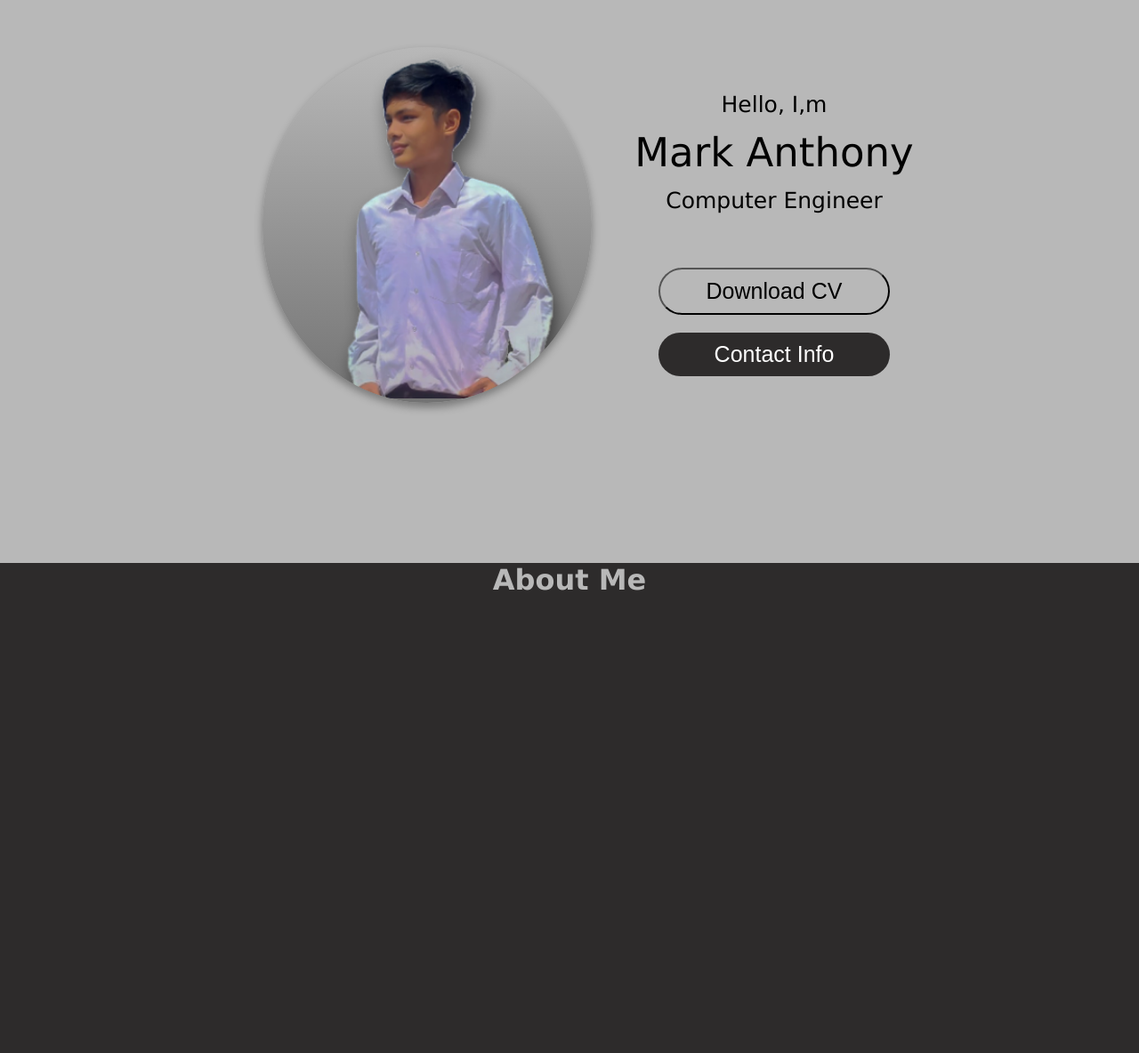
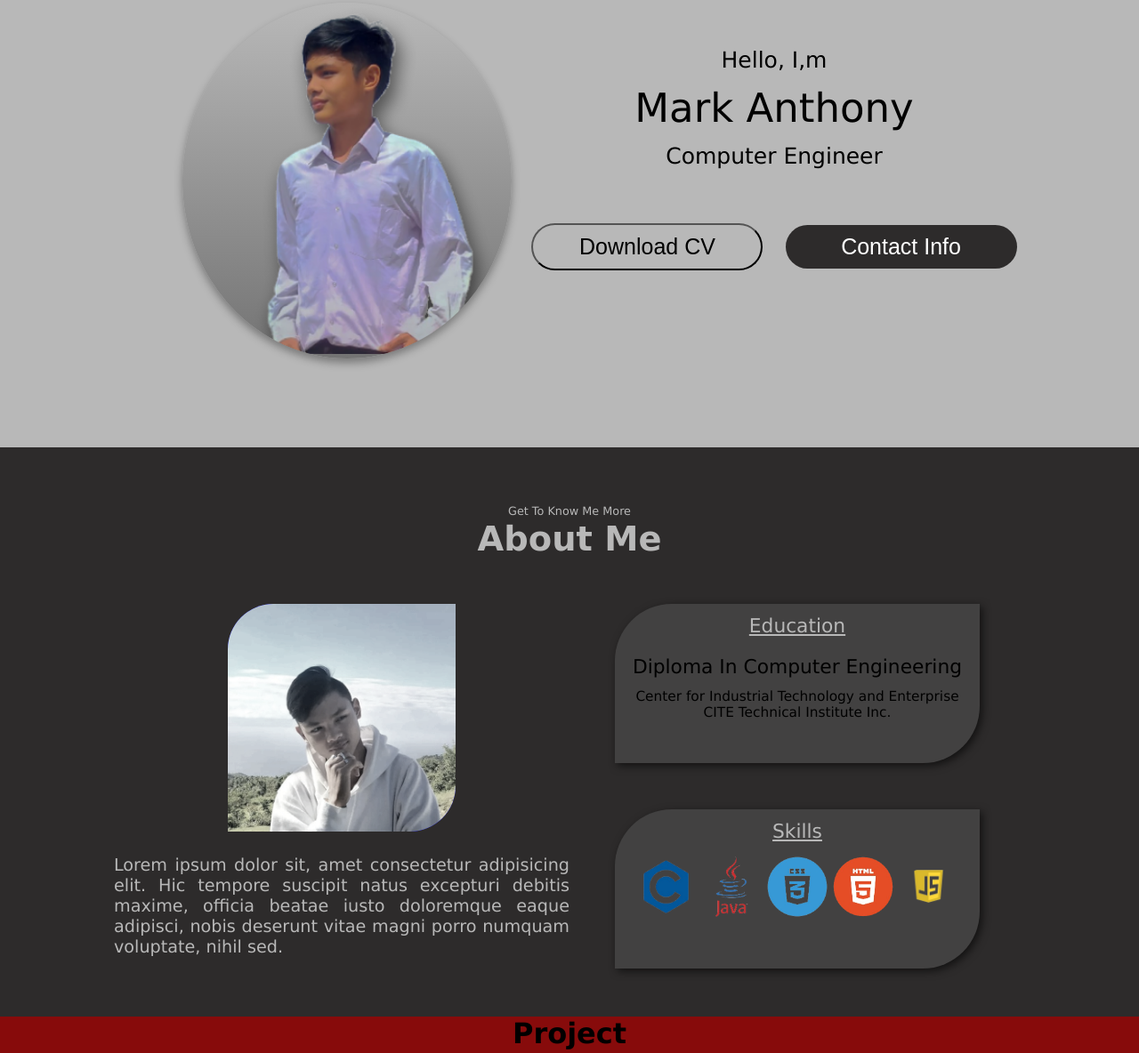
Before and after one commit to villa-mark/official-portfolio, a plain HTML site: page Porfolio-mobile-deskstop/portfolio-1/index.htm in a window 1280 px wide. Shown: the part 171-1355 px from the top of the page at 89% size. Drawn offline with Linux system fonts and the light colour scheme.

Commit message:
added the about page content for deskstop

```diff
--- /dev/null
+++ b/Porfolio-mobile-deskstop/portfolio-1/asset/css/style-biggerD.css
@@ -0,0 +1,87 @@
+nav, #empty{
+  height: 70px;
+  box-shadow: none;
+}
+
+.logo img{
+  width: 200px;
+}
+
+.navLink{
+  font-size: 20px;
+  margin-top: 36px;
+  gap: 5vw;
+}
+
+/* MAIN */
+
+
+main{
+  display: flex;
+  justify-content: center;
+  height: 600px;
+}
+
+.circleContainer{
+  max-width: 460px;
+  height: 100%;
+}
+
+.circle{
+  width: 370px;
+  height: 400px;
+  top: 100px;
+  right: 100px;
+  border-radius: 50%;
+  background-image: linear-gradient(#B8B8B8, #737373);
+  box-shadow: 0px 5px 10px rgba(0, 0, 0, 0.343);
+  overflow: hidden;
+}
+
+.circle img{
+  width: 80%;
+  padding-left: 55px;
+}
+
+.info{
+  min-width: 460px;
+  height: 100%;
+  text-align: center;
+}
+
+.info h3{
+  margin-top: 150px;
+  font-size: 25px;
+  font-weight: 400;
+}
+
+.info h1{
+  font-size: 45px;
+  font-weight: 550;
+}
+
+.info h2{
+  font-size: 25px;
+  margin-bottom: 4vw;
+}
+
+.info button{
+  width: 260px;
+  font-size: 25px;
+  padding: 10px;
+  margin: 10px 10px;
+  border-radius: 20vw;
+}
+
+.cvBtn{
+  border: 3;
+  background-color: #B8B8B8;
+}
+
+.contactBtn{
+  border: none;
+  color: white;
+  background-color: #2D2B2B;
+}
+
+/* ABOUT STYLING */
--- a/Porfolio-mobile-deskstop/portfolio-1/asset/css/style-mobile.css
+++ b/Porfolio-mobile-deskstop/portfolio-1/asset/css/style-mobile.css
@@ -92,6 +92,29 @@ main{
   background-color: #2D2B2B;
 }
 
+#about > h3{
+  display: inline-block;
+  font-size: 2vw;
+  margin-top: 5vw;
+}
+
+#about > h1{
+  font-size: 7vw;
+}
+
+#aboutContentContainer{
+  position: relative;
+  width: 100vw;
+}
+
+#infomation-about{
+  width: 100%;
+}
+
+
+
+
+
 #project{
   height: 150vw;
   background-color: #870b0b;
--- a/Porfolio-mobile-deskstop/portfolio-1/asset/css/style.deskstop.css
+++ b/Porfolio-mobile-deskstop/portfolio-1/asset/css/style.deskstop.css
@@ -28,22 +28,6 @@ nav, #empty{
 .navLink a:hover{
   text-decoration: underline;
   color: rgba(64, 63, 63, 0.897);
-}
-
-@media screen and (min-width: 900px){
-  nav, #empty{
-    height: 15vh;
-  }
-
-  .logo img{
-    width: 40vh;
-  }
-
-  .navLink{
-    font-size: 20px;
-    margin-top: 10vh;
-    gap: 5vw;
-  }
 }
 
 /* MAIN STYLING */
@@ -77,7 +61,7 @@ main{
 }
 
 .info{
-  display: inline-block;
+  display: inline;
   position: relative;
   width: 50vw;
   height: 60vw;
@@ -88,6 +72,7 @@ main{
   margin-top: 13vw;
   font-size: 2.5vw;
   font-weight: 400;
+  color: black;
 }
 
 .info h1{
@@ -121,89 +106,143 @@ main{
   background-color: #2D2B2B;
 }
 
-@media screen and (min-width: 900px){
-
-main{
-  display: flex;
-  justify-content: center;
-  height: 85vh;
-}
-
-.circleContainer{
-  width: 460px;
-  height: 85vh;
-}
-
-.circle{
-  position: absolute;
-  width: 370px;
-  height: 400px;
-  top: 100px;
-  border-radius: 50%;
-  background-image: linear-gradient(#B8B8B8, #737373);
-  box-shadow: 0px 5px 10px rgba(0, 0, 0, 0.343);
-  overflow: hidden;
-}
-
-.circle img{
-  width: 80%;
-  padding-left: 55px;
-}
-
-.info{
-  width: 460px;
-  height: 85vh;
-  text-align: center;
-}
-
-.info h3{
-  margin-top: 150px;
-  font-size: 25px;
-  font-weight: 400;
-}
-
-.info h1{
-  font-size: 45px;
-  font-weight: 550;
-}
-
-.info h2{
-  font-size: 25px;
-  margin-bottom: 4vw;
-}
-
-.info button{
-  width: 260px;
-  font-size: 25px;
-  padding: 10px;
-  margin: 10px 30px;
-  border-radius: 20vw;
-}
-
-.cvBtn{
-  border: 3;
-  background-color: #B8B8B8;
-}
-
-.contactBtn{
-  border: none;
-  color: white;
-  background-color: #2D2B2B;
-}
-
-}
+/* ABOUT STYLING */
 
 #about{
-  height: 100vh;
+  height: 50vw;
   background-color: #2D2B2B;
   text-align: center;
 }
 
-#about > h1{
+#about h1, h3{
   color: #B8B8B8;
 
 }
 
+#about > h3{
+  display: inline-block;
+  margin-top: 5vw;
+  font-size: 1vw;
+  font-weight: 400;
+}
+
+#about > h1{
+  font-size: 3vw;
+}
+
+#aboutContentContainer{
+  display: flex;
+  position: relative;
+  width: 80vw;
+  height: 80%;
+  margin: auto;
+}
+
+#infomation-about{
+  width: 50%;
+  height: 100%;
+}
+
+#idcontainer{
+  width: 50%;
+  height: 50%;
+  transform: translateX(50%);
+  background-color: blue;
+  overflow: hidden;
+  border-radius: 20% 0%;
+  margin-top: 10%;
+}
+
+#idcontainer img{
+  position: relative;
+  top: -25%;
+  left: -10%;
+  width: 130%;
+  filter: grayscale(80%)
+}
+
+#infomation-about p{
+  color: #B8B8B8;
+  font-size: 1.5vw;
+  text-align: justify;
+  text-justify: inter-word;
+  margin-top: 5%;
+}
+
+#aboutEducationSkills{
+  width: 50%;
+  height: 100%;
+  margin: auto;
+}
+
+#aboutEducationSkills > div{
+  position: relative;
+  width: 80%;
+  height: 35%;
+  margin: 10%;
+  border-radius: 5vw 0vw;
+  box-shadow: 3px 3px 10px hsla(0, 0%, 0%, 0.606);
+}
+
+#aboutEducationSkills h2{
+  position: relative;
+  color: #B8B8B8;
+  padding: 3%;
+  font-size: 1.7vw;
+  font-weight: 300;
+  text-decoration: underline;
+}
+
+#aboutEducationSkills p{
+  pointer-events: none;
+}
+
+#diploma{
+  font-size: 1.7vw;
+  font-weight: 550;
+  margin-top: 2%;
+}
+
+#school{
+  margin-top: 3%;
+}
+
+.schoolname{
+  font-size: 1.2vw;
+}
+
+#education{
+  background-color: #424141;
+}
+
+/* SKILLS STYLING */
+
+#skills{
+  background-color: #424141;
+}
+
+#scrollSkill{
+  display: flex;
+  width: 90%;
+  height: 60%;
+  margin-left: 5%;
+  overflow-x: scroll;
+}
+
+#scrollSkill div{
+  display: flex;
+  width: 20%;
+  height: 70%;
+}
+
+#scrollSkill div img{
+  min-width: 100%;
+  object-fit: contain;
+}
+
+
+
+/* PROJECT STYLING */
 #project{
   height: 100vh;
   background-color: #870b0b;
--- a/Porfolio-mobile-deskstop/portfolio-1/index.htm
+++ b/Porfolio-mobile-deskstop/portfolio-1/index.htm
@@ -7,12 +7,14 @@
   <link rel="stylesheet" href="asset/css/style.general.css">
   <link rel="stylesheet" media="screen and (max-width: 600px)" href="asset/css/style-mobile.css">
   <link rel="stylesheet" media="screen and (min-width: 601px)" href="asset/css/style.deskstop.css">
+  <link rel="stylesheet" media="screen and (min-width: 900px)" href="asset/css/style-biggerD.css">
 </head>
 
 <body>
 
   <div class="wholePage">
     <div id="empty"></div>
+
     <nav id="navContainer">
       <div class="logo"><img src="asset/img/logo-vill.png" alt="website logo"></div>
 
@@ -42,7 +44,37 @@
     </main>
 
     <div id="about">
-      <h1>About Me</h1>
+      <h3>Get To Know Me More</h3>
+      <h1 id="about-me">About Me</h1>
+
+      <div id="aboutContentContainer">
+        <div id="infomation-about">
+          <div id="idcontainer"><img src="asset/img/id.jpg" alt="id picture"></div>
+          <p id="lorem">Lorem ipsum dolor sit, amet consectetur adipisicing elit. Hic tempore suscipit natus excepturi debitis maxime, officia beatae iusto doloremque eaque adipisci, nobis deserunt vitae magni porro numquam voluptate, nihil sed.</p>
+        </div>
+
+        <div id="aboutEducationSkills">
+          <div id="education">
+            <h2>Education</h2>
+            <p id="diploma">Diploma In Computer Engineering</p>
+            <p id="school" class="schoolname">Center for Industrial Technology and Enterprise</p>
+            <p class="schoolname">CITE Technical Institute Inc.</p>
+          </div>
+          <div id="skills">
+            <h2>Skills</h2>
+            <div id="scrollSkill">
+              <div><img src="asset/img/c.png" alt="c language logo"></div>
+              <div><img src="asset/img/java.png" alt="java language logo"></div>
+              <div><img src="asset/img/css.png" alt="css language logo"></div>
+              <div><img src="asset/img/html.png" alt="html language logo"></div>
+              <div><img src="asset/img/js.png" alt="js language logo"></div>
+              <div><img src="asset/img/php.png" alt="php language logo"></div>
+            </div>
+          </div>
+        </div>
+
+      </div>
+
     </div>
 
     <div id="project">
```
Also changed, not shown: Porfolio-mobile-deskstop/portfolio-1/asset/img/c.png (added), Porfolio-mobile-deskstop/portfolio-1/asset/img/css.png (added), Porfolio-mobile-deskstop/portfolio-1/asset/img/html.png (added), Porfolio-mobile-deskstop/portfolio-1/asset/img/id.jpg (added), Porfolio-mobile-deskstop/portfolio-1/asset/img/java.png (added), Porfolio-mobile-deskstop/portfolio-1/asset/img/js.png (added), Porfolio-mobile-deskstop/portfolio-1/asset/img/php.png (added).
